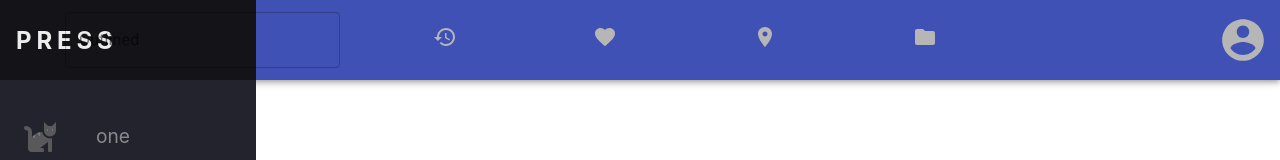
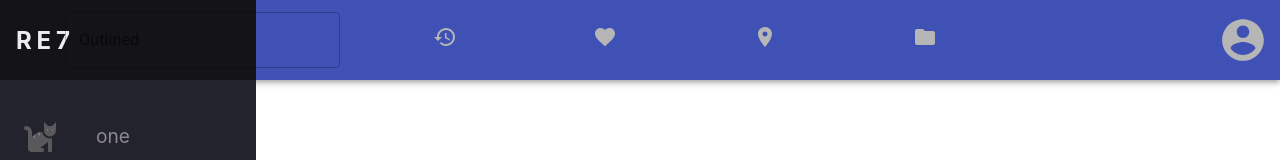
Before and after one commit to Re7wac/react-redux, a React (Create React App) app: page / in a window 1280 px wide. Shown: the top 160 px of the page. Built offline with nearby package versions, Linux system fonts and the light colour scheme.

Commit message:
last push

```diff
--- a/src/components/side-bar/Logo.jsx
+++ b/src/components/side-bar/Logo.jsx
@@ -5,7 +5,7 @@ const Logo = probs => {
     <li className="logo">
       <a href="#" className="nav-link">
         <i className="fas fa-angle-double-right fa-secondary"></i>
-        <span className="link-text">Press</span>
+        <span className="link-text">RE7</span>
       </a>
     </li>
   );
```
